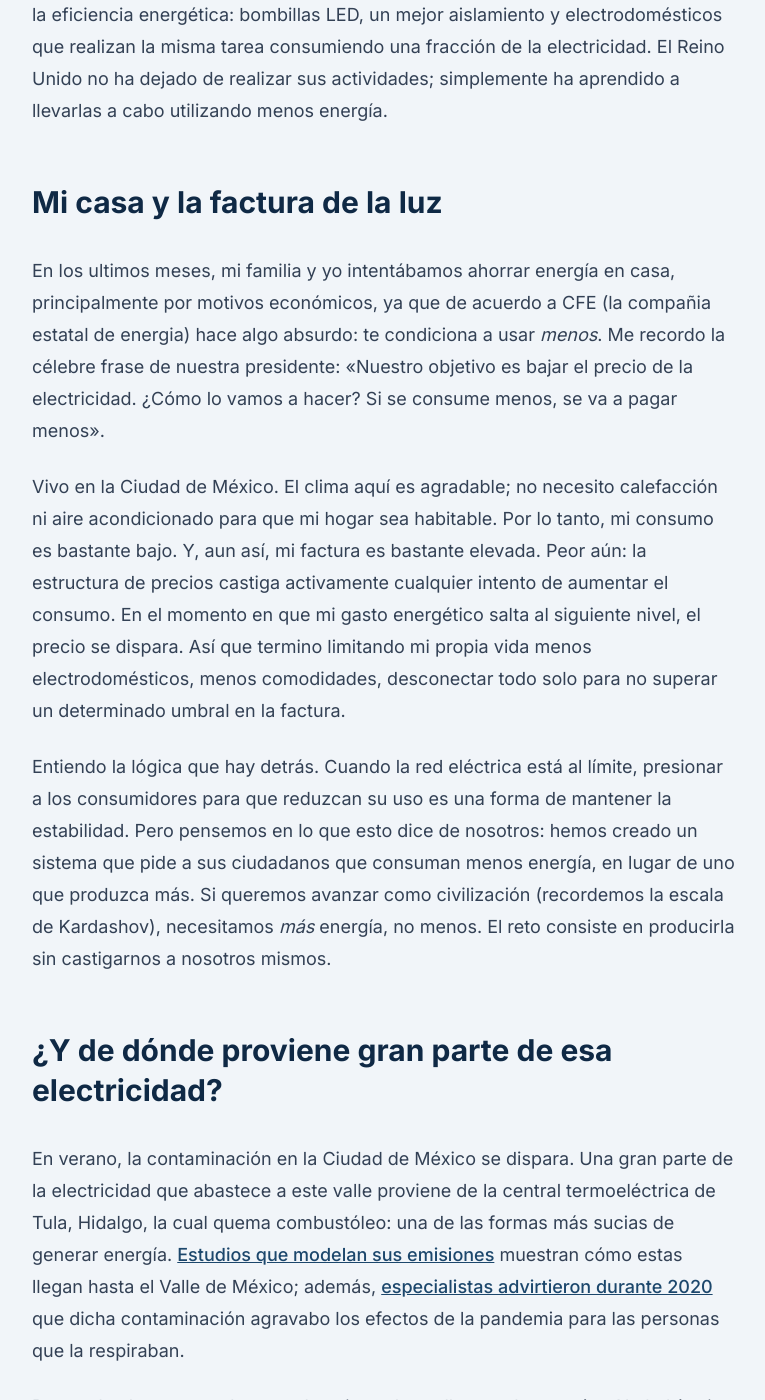
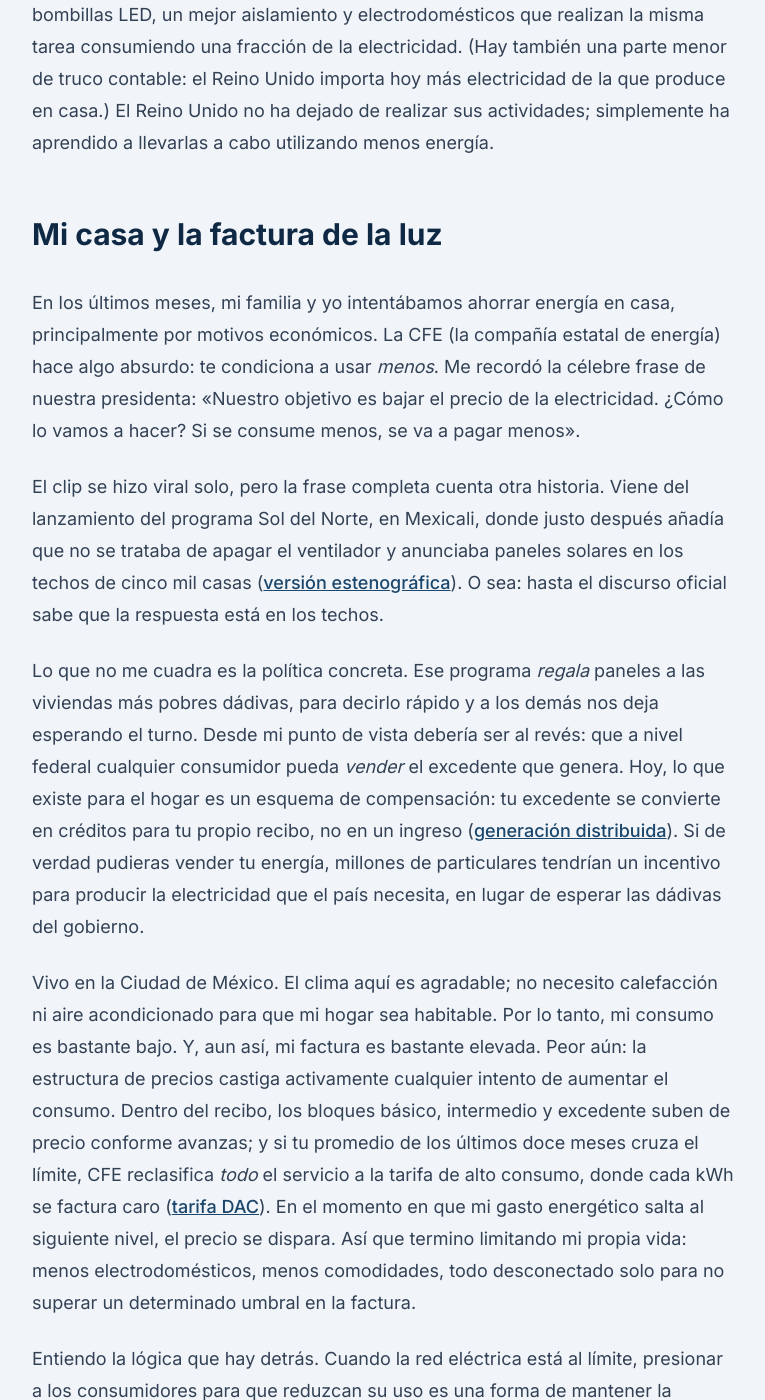
Before and after one commit to 3zcurdia/3zcurdia.github.io, a Jekyll site: the page built from _posts/2026-10-15-future-energy-latam.md, in a window 1280 px wide and 1400 px high, scrolled down 1705 px. Shown: the whole window, without its empty margins (256-1021 px from the left). Built offline with Jekyll 4.4.1, drawn with Linux system fonts in a browser that asks for light colours; nearby versions of some CDN libraries; some of the changed text lies outside the part shown.

Commit message:
Copy fix the article

```diff
--- a/_posts/2026-10-15-future-energy-latam.md
+++ b/_posts/2026-10-15-future-energy-latam.md
@@ -11,70 +11,80 @@
   - AI assisted
 ---
 
-Hace unos días, me meti en en uno de esos hoyos del internet que comienzan con un articulo y terminan llevándote a cuestionar todo el modelo energético de tu país. Todo empezó con [este artículo de Our World in Data](https://ourworldindata.org/data-insights/electricity-generation-per-person-in-the-united-kingdom-has-fallen-by-a-third-from-its-early-2000s-peak) sobre la generación de electricidad en el Reino Unido.
+Hace unos días me metí en uno de esos hoyos del internet que comienzan con un artículo y terminan llevándote a cuestionar todo el modelo energético de tu país. Todo empezó con [este artículo de Our World in Data](https://ourworldindata.org/data-insights/electricity-generation-per-person-in-the-united-kingdom-has-fallen-by-a-third-from-its-early-2000s-peak) sobre la generación de electricidad en el Reino Unido.
 
-El titular me sorprendió: la generación de electricidad por habitante en el Reino Unido ha caído un tercio respecto a su punto máximo a principios de la década de 2000. En 2003, a cada británico le correspondían unos 6700 kWh de electricidad generada anualmente. Hoy, la cifra ronda los 4200 kWh, un nivel similar al que tenía el país a finales de la década de 1960.
+El titular me sorprendió: la generación de electricidad por habitante en el Reino Unido ha caído un tercio respecto a su punto máximo a principios de la década de 2000. En 2003, a cada británico le correspondían unos 6,700 kWh de electricidad generada al año; hoy, la cifra ronda los 4,200 kWh, un nivel similar al que tenía el país a finales de la década de 1960.
 
-Al revisar los totales, resultó que **México genera más electricidad que Reino Unido**. En 2025, generamos cerca de [357 TWh, frente a los 292 TWh del Reino Unido](https://ourworldindata.org/grapher/electricity-mix?tab=line&country=MEX%7EGBR%7ECOL%7EARG%7ECHL&mapSelect=%7EMEX&tableSearch=uk&source=total&metric=generation&frequency=annual). Como referencia, en 2014 el Reino Unido generaba 338 TWh; desde entonces, su producción ha seguido disminuyendo, mientras que la nuestra ha continuado creciendo. Los superamos alrededor de 2018 y no hemos mirado atrás. (Por cierto, Brasil alcanza los 750 TWh: el doble de lo que produce México).
+Al revisar los totales, resultó que **México genera más electricidad que Reino Unido**. En 2025 generamos cerca de [357 TWh, frente a los 292 TWh del Reino Unido](https://ourworldindata.org/grapher/electricity-mix?tab=line&country=MEX%7EGBR%7ECOL%7EARG%7ECHL&mapSelect=%7EMEX&tableSearch=uk&source=total&metric=generation&frequency=annual). Como referencia, en 2014 el Reino Unido generaba 338 TWh; desde entonces su producción ha seguido disminuyendo, mientras que la nuestra ha seguido creciendo. Los superamos alrededor de 2018 y no hemos mirado atrás. (Por cierto: Brasil alcanza los 750 TWh, el doble de lo que produce México).
 
-Entonces me pregunte
+Entonces me pregunté.
 
-## ¿No se supone que los países ricos deben consumir *más* energía?
+## ¿No se supone que los países desarrollados deben consumir *más* energía?
 
-Existe una idea muy conocida la escala de Kardashov, propuesta por el astrónomo soviético [Nikolái Kardashov](https://en.wikipedia.org/wiki/Nikolai_Kardashev) en 1964 (a menudo atribuida erróneamente a Isaac Asimov) que clasifica a las civilizaciones según la cantidad de energía que consumen. Una civilización de tipo I utiliza toda la energía disponible en su planeta; una de tipo II emplea la energía de todo su sistema solar; y una de tipo III aprovecha la energía de su galaxia al completo. Bajo este criterio, la humanidad actual se sitúa en algún punto entre el tipo 0 y el tipo I: ni siquiera estamos aprovechando aún todo lo que la Tierra nos ofrece.
+Existe una idea muy conocida: la escala de Kardashov, propuesta por el astrónomo soviético [Nikolái Kardashov](https://en.wikipedia.org/wiki/Nikolai_Kardashev) en 1964 (a veces atribuida, por error, a Isaac Asimov), que clasifica a las civilizaciones según la cantidad de energía que consumen. Una civilización de tipo I utiliza toda la energía disponible en su planeta; una de tipo II aprovecha la energía de su estrella; y una de tipo III la de su galaxia al completo. Bajo este criterio, la humanidad actual se sitúa en algún punto entre el tipo 0 y el tipo I: ni siquiera estamos aprovechando aún todo lo que la Tierra nos ofrece.
 
 La regla general siempre ha sido sencilla: cuanto más avanzada es una civilización, más energía consume.
 
 Esto es lo que hace que el gráfico sobre el Reino Unido resulte tan sorprendente. Uno de los países más ricos del mundo está generando *menos* electricidad que hace veinte años. ¿Acaso están retrocediendo?
 
-El propio artículo ofrece la respuesta, y es una respuesta acertada. Parte de este descenso se debe a la desindustrialización: las fábricas se marcharon y fueron sustituidas por el sector servicios. Pero, en gran medida, se debe simplemente a la eficiencia energética: bombillas LED, un mejor aislamiento y electrodomésticos que realizan la misma tarea consumiendo una fracción de la electricidad. El Reino Unido no ha dejado de realizar sus actividades; simplemente ha aprendido a llevarlas a cabo utilizando menos energía.
+El propio artículo da la respuesta, y es acertada. Parte de este descenso se debe a la desindustrialización: las fábricas se marcharon y fueron sustituidas por el sector servicios. Pero, en gran medida, se debe simplemente a la eficiencia energética: bombillas LED, un mejor aislamiento y electrodomésticos que realizan la misma tarea consumiendo una fracción de la electricidad. (Hay también una parte menor de truco contable: el Reino Unido importa hoy más electricidad de la que produce en casa.) El Reino Unido no ha dejado de realizar sus actividades; simplemente ha aprendido a llevarlas a cabo utilizando menos energía.
 
 ## Mi casa y la factura de la luz
 
-En los ultimos meses, mi familia y yo intentábamos ahorrar energía en casa, principalmente por motivos económicos, ya que de acuerdo a CFE (la compañia estatal de energia) hace algo absurdo: te condiciona a usar *menos*. Me recordo la célebre frase de nuestra presidente: «Nuestro objetivo es bajar el precio de la electricidad. ¿Cómo lo vamos a hacer? Si se consume menos, se va a pagar menos».
+En los últimos meses, mi familia y yo intentábamos ahorrar energía en casa, principalmente por motivos económicos. La CFE (la compañía estatal de energía) hace algo absurdo: te condiciona a usar *menos*. Me recordó la célebre frase de nuestra presidenta: «Nuestro objetivo es bajar el precio de la electricidad. ¿Cómo lo vamos a hacer? Si se consume menos, se va a pagar menos».
 
-Vivo en la Ciudad de México. El clima aquí es agradable; no necesito calefacción ni aire acondicionado para que mi hogar sea habitable. Por lo tanto, mi consumo es bastante bajo. Y, aun así, mi factura es bastante elevada. Peor aún: la estructura de precios castiga activamente cualquier intento de aumentar el consumo. En el momento en que mi gasto energético salta al siguiente nivel, el precio se dispara. Así que termino limitando mi propia vida menos electrodomésticos, menos comodidades, desconectar todo solo para no superar un determinado umbral en la factura.
+El clip se hizo viral solo, pero la frase completa cuenta otra historia. Viene del lanzamiento del programa Sol del Norte, en Mexicali, donde justo después añadía que no se trataba de apagar el ventilador y anunciaba paneles solares en los techos de cinco mil casas ([versión estenográfica](https://www.gob.mx/presidencia/articulos/version-estenografica-banderazo-del-programa-sol-del-norte-de-paneles-fotovoltaicos)). O sea: hasta el discurso oficial sabe que la respuesta está en los techos.
 
-Entiendo la lógica que hay detrás. Cuando la red eléctrica está al límite, presionar a los consumidores para que reduzcan su uso es una forma de mantener la estabilidad. Pero pensemos en lo que esto dice de nosotros: hemos creado un sistema que pide a sus ciudadanos que consuman menos energía, en lugar de uno que produzca más. Si queremos avanzar como civilización (recordemos la escala de Kardashov), necesitamos *más* energía, no menos. El reto consiste en producirla sin castigarnos a nosotros mismos.
+Lo que no me cuadra es la política concreta. Ese programa *regala* paneles a las viviendas más pobres dádivas, para decirlo rápido y a los demás nos deja esperando el turno. Desde mi punto de vista debería ser al revés: que a nivel federal cualquier consumidor pueda *vender* el excedente que genera. Hoy, lo que existe para el hogar es un esquema de compensación: tu excedente se convierte en créditos para tu propio recibo, no en un ingreso ([generación distribuida](https://www.gob.mx/cre-historico/articulos/preguntas-frecuentes-sobre-generacion-distribuida)). Si de verdad pudieras vender tu energía, millones de particulares tendrían un incentivo para producir la electricidad que el país necesita, en lugar de esperar las dádivas del gobierno.
 
-## ¿Y de dónde proviene gran parte de esa electricidad?
+Vivo en la Ciudad de México. El clima aquí es agradable; no necesito calefacción ni aire acondicionado para que mi hogar sea habitable. Por lo tanto, mi consumo es bastante bajo. Y, aun así, mi factura es bastante elevada. Peor aún: la estructura de precios castiga activamente cualquier intento de aumentar el consumo. Dentro del recibo, los bloques básico, intermedio y excedente suben de precio conforme avanzas; y si tu promedio de los últimos doce meses cruza el límite, CFE reclasifica *todo* el servicio a la tarifa de alto consumo, donde cada kWh se factura caro ([tarifa DAC](https://app.cfe.mx/Aplicaciones/CCFE/Tarifas/TarifasCRECasa/Tarifas/TarifaDAC.aspx)). En el momento en que mi gasto energético salta al siguiente nivel, el precio se dispara. Así que termino limitando mi propia vida: menos electrodomésticos, menos comodidades, todo desconectado solo para no superar un determinado umbral en la factura.
 
-En verano, la contaminación en la Ciudad de México se dispara. Una gran parte de la electricidad que abastece a este valle proviene de la central termoeléctrica de Tula, Hidalgo, la cual quema combustóleo: una de las formas más sucias de generar energía. [Estudios que modelan sus emisiones](https://iniciativaclimatica.org/wp-content/uploads/2021/05/Termoeléctrica-Tula_190521-3-1.pdf) muestran cómo estas llegan hasta el Valle de México; además, [especialistas advirtieron durante 2020](https://www.proceso.com.mx/nacional/2020/5/6/termoelectrica-de-tula-agrava-efectos-de-la-pandemia-dicen-especialistas-242472.html) que dicha contaminación agravabo los efectos de la pandemia para las personas que la respiraban.
+Entiendo la lógica que hay detrás. Cuando la red eléctrica está al límite, presionar a los consumidores para que reduzcan su uso es una forma de mantener la estabilidad. Pero pensemos en lo que esto dice de nosotros: **hemos creado un sistema que pide a sus ciudadanos que consuman menos energía, en lugar de uno que produzca más**. Si queremos avanzar como civilización —recordemos la escala de Kardashov—, necesitamos *más* energía, no menos. El reto consiste en producirla sin castigarnos a nosotros mismos.
 
-Recuerdo claramente, durante el encierro, las calles estaban vacías. No había ni un solo automóvil en la ciudad. Y, aun así, los niveles de contaminación seguían siendo altísimos. Basicamente generar nuestra electricidad, nos esta matando.
+## ¿Y de dónde viene esa electricidad?
+
+En verano, la contaminación en la Ciudad de México se dispara, y parte del problema tiene nombre y apellido: Tula, Hidalgo. Ahí está la termoeléctrica Francisco Pérez Ríos, que quema combustóleo, una de las formas más sucias de generar energía —con un 3 % a 4 % de azufre, cuando la norma permite el 2 % ([especialistas](https://www.proceso.com.mx/nacional/2020/5/6/termoelectrica-de-tula-agrava-efectos-de-la-pandemia-dicen-especialistas-242472.html))—. [Estudios que modelan sus emisiones](https://iniciativaclimatica.org/wp-content/uploads/2021/05/Termoeléctrica-Tula_190521-3-1.pdf) muestran cómo el penacho llega hasta el Valle de México, y hay quien calcula que la planta aporta hasta el 50 % del dióxido de azufre de la región ([energía](https://energiahoy.com/oil-gas/tula-inicia-su-transicion-energetica-termoelectrica-dejara-el-combustoleo)). En 2020, además, [especialistas advirtieron](https://www.proceso.com.mx/nacional/2020/5/6/termoelectrica-de-tula-agrava-efectos-de-la-pandemia-dicen-especialistas-242472.html) que dicha contaminación agravabó los efectos de la pandemia para las personas que la respiraban.
+
+Yo lo viví. Durante el encierro recuerdo las calles completamente vacías: ni un solo automóvil en la ciudad. Y, aun así, los niveles de contaminación seguían siendo altísimos. Los datos confirman la impresión: en la ZMVM dejaron de circular el 60 % de los vehículos y el monóxido de carbono bajó 28 %, pero el ozono —el que desata las contingencias— no mejoró ([SEDEMA](https://sedema.cdmx.gob.mx/comunicacion/nota/calidad-del-aire-en-la-zmvm-y-pandemia-covid-19)).
+
+Básicamente: generar nuestra electricidad nos está matando.
 
 ## Lo extraño de la vida moderna
 
-Hay algo pienso constantemente. Cuando era niño, en los años 90 y principios de los 2000, mis padres sin duda tenían dificultades para pagar los gastos del hogar, Pero la factura de energía nunca fue el problema. Quizás olvidábamos pagar en tiempo, pero el costo de de la misma nunca resultaba escandaloso. Pensemos en la tecnología de aquella época: una sola bombilla consumía más electricidad que toda la iluminación LED que tengo hoy en casa. Encender el viejo televisor suponía un gran consumo energético; una vez abrí un televisor pequeño y recibí una descarga eléctrica de su transformador. Todo funcionaba con aquellos transformadores pesados y ineficientes.
+Hay algo en lo que pienso constantemente. Cuando era niño, en los años 90 y principios de los 2000, mis padres sin duda tenían dificultades para pagar los gastos de la casa. Pero la factura de energía nunca fue el problema: quizás olvidábamos pagarla a tiempo, pero el costo de la misma nunca resultaba escandaloso. Pensemos en la tecnología de aquella época: un solo foco incandescente de 60 a 100 W consumía más electricidad que toda la iluminación LED que tengo hoy en casa. Encender el viejo televisor suponía un gran consumo energético; una vez abrí uno pequeño y recibí una descarga eléctrica de su transformador. Todo funcionaba con aquellos transformadores pesados e ineficientes.
 
-¿Y hoy? Nuestros transformadores son electrónicos, nuestras luces son LED y nuestras pantallas consumen muy poca energía. Tenemos más dispositivos que nunca, y cada uno de ellos utiliza *menos* energía que sus predecesores. Incluso las computadoras de trabajo consumen menos energia que en los 2000s.
+¿Y hoy? Nuestros transformadores son electrónicos, nuestras luces son LED y nuestras pantallas consumen muy poca energía. Tenemos más dispositivos que nunca, y cada uno de ellos utiliza *menos* energía que sus predecesores. Incluso las computadoras de trabajo consumen menos energía.
 
 Y, aun así, la factura sigue subiendo. Entonces, ¿qué está pasando?
 
-Está claro que consumir menos no es la verdadera solucion. La eficiencia no es lo mismo que la austeridad. La lección es que la vida moderna implica utilizar *más* energía, pero de una forma más inteligente y producida de manera más limpia.
+Está claro que consumir menos no es la verdadera solución. **La eficiencia no es lo mismo que la austeridad.** La vida moderna implica utilizar *más* energía, pero de una forma más inteligente y producida de manera más limpia.
 
 ## Vivimos en el lado soleado del planeta
 
-México se encuentra entre el Trópico de Cáncer y el Trópico de Capricornio. Recibimos una mayor radiación solar que Europa o Estados Unidos. [Alrededor del 70 % del territorio nacional](https://en.wikipedia.org/wiki/Solar_power_in_Mexico) recibe más de 4,5 kWh de energía solar por metro cuadrado al día. Para ponerlo en perspectiva: una extensión desértica de 25x25 km apenas el 0,01 % del país, si estuviera cubierta con paneles solares convencionales, podría abastecer de electricidad a *todo* México.
+El Trópico de Cáncer cruza México de lado a lado, y el país baja hasta los 14° de latitud norte: estamos mucho más cerca del ecuador que Europa o la mayor parte de Estados Unidos. Recibimos, por eso, una mayor radiación solar que ellos. [Alrededor del 70 % del territorio nacional](https://en.wikipedia.org/wiki/Solar_power_in_Mexico) recibe más de 4,5 kWh de energía solar por metro cuadrado al día.
 
-Y, sin embargo, a las políticas públicas nunca les ha interesado realmente este tema. El modelo de incentivos de la gran empresa estatal consiste en cobrarnos mas por cada kWh que consumimos, no en liberarnos de la factura. Nadie en este sistema esta realmente motivado a que el consumidor produzca su propia energía.
+Para ponerlo en perspectiva: México genera unos [357 TWh de electricidad al año](https://ourworldindata.org/grapher/electricity-mix?tab=line&country=MEX%7EGBR%7ECOL%7EARG%7ECHL&mapSelect=%7EMEX&tableSearch=uk&source=total&metric=generation&frequency=annual). Con paneles de hoy, un cuadrado de unos 30 km por lado —unos 900 km²— en el desierto de Sonora cubriría esa cantidad entera. ¿Cuánto es 900 km²? Menos del 0,05 % del territorio nacional.
 
-## En la práctica, ¿Cómo sería?
+> No pretendo que esto sea un paper científico. La famosa versión de este ejercicio habla de un cuadrado de 25 km por lado con paneles de hace una década; con el consumo de 2025 y con los paneles de hoy, el cuadrado crece un poco. El punto se mantiene: una fracción ridícula del desierto basta.
 
-Siendo honestos: una instalación solar es costosa y, si no eres propietario de tu vivienda, puede no tener ningún sentido; inviertes el dia de hoy, pero mañana te mudas y es otra persona quien aprovecha el beneficio. Es una realidad, pero una política publica resolveria este problema.
+Y, sin embargo, a las políticas públicas nunca les ha interesado realmente este tema. El modelo de incentivos de la gran empresa estatal consiste en cobrarnos más por cada kWh que consumimos, no en liberarnos de la factura. Nadie en este sistema está realmente motivado en que el consumidor produzca su propia energía.
 
-Si el consumo diurno se cubre con paneles solares, la mayor cantidad de energia requerida estaria cubierta. Dado que la vida transcurre durante las horas de sol: trabajar, cocinar, lavar la ropa, transportarse, etc. Por la noche, descansas viendo la televisión o escuchado música, actividades que consumen menos energía por menos tiempo. Solo tendrías que pagar a la compañía eléctrica por el consumo nocturno. Y sí, esa energía nocturna podria seguir proviniendo de la quema de combustibles, pero la cantidad total de combustible quemado se reduciría drásticamente.
+## En la práctica, ¿cómo sería?
 
-Ahora, llevemos esta idea a mayor escala, digamos que el 10% de la ciudad, aprox 786 km2 se cubriera con paneles solares. Anterioement mencione un area de 25x25 km que son 625 km2 menos que el 10% de la ciudad podria abastecer energeticamente al pais entero. Simplemente los techos de las grandes ciudades América Latina están ahí, vacíos, bajo uno de los mejores soles del mundo, y no hay politica publica que vea esto.
+Siendo honestos: una instalación solar es costosa y, si no eres propietario de tu vivienda, puede no tener ningún sentido; inviertes el día de hoy, pero mañana te mudas y es otra persona quien aprovecha el beneficio. Es una realidad, pero una política pública resolvería este problema.
+
+Si el consumo diurno se cubre con paneles solares, la mayor cantidad de energía requerida estaría cubierta, dado que la vida transcurre durante las horas de sol: trabajar, cocinar, lavar la ropa, transportarse. Por la noche descansas viendo la televisión o escuchando música, actividades que consumen menos energía por menos tiempo. Solo tendrías que pagar a la compañía eléctrica por el consumo nocturno. Y sí, esa energía nocturna podría seguir proviniendo de la quema de combustibles, pero la cantidad total de combustible quemado se reduciría drásticamente.
+
+Ahora llevemos esta idea a mayor escala. El área metropolitana del Valle de México mide unos 7,866 km²; su 10 % son unos 786 km², casi lo que ocupa el cuadrado del desierto. En otras palabras: con poco más del 10 % de una sola ciudad cubierto de paneles, México entero tendría su electricidad. Simplemente los techos de las grandes ciudades de América Latina están ahí, vacíos, bajo uno de los mejores soles del mundo, y no hay política pública que vea esto.
 
 ## El futuro no debería oler a humo
 
-Como sociedades latinoamericanas, debemos impulsar la energía solar a nivel doméstico y el autoconsumo, y depender menos de un sistema centralizado que haciendo un lado el problema de los apagones, ninguna compañia electrica en la región avanza al ritmo que necesitamos.
+Como sociedades latinoamericanas, debemos impulsar la energía solar a nivel doméstico y el autoconsumo, y depender menos de un sistema centralizado que —dejando a un lado el tema de los apagones— ninguna compañía eléctrica de la región avanza al ritmo que necesitamos.
 
-Porque si queremos que nuestras economías crezcan, necesitaremos más energía, no menos. Y, hoy por hoy, la única forma de producir mucha más energía a gran escala es quemando combustibles fósiles. Esto no puede ser nuestro futuro.
+Porque si queremos que nuestras economías crezcan, necesitaremos más energía, no menos. Y cada vez que un país ha necesitado mucha más energía en poco tiempo, la vía por defecto ha sido quemar más combustibles fósiles. Esto no puede ser nuestro futuro.
 
-El futuro debería consistir en ciudades llenas de paneles solares y edificios energéticamente eficientes; con tejados que generan energía mientras nosotros trabajamos. Quizás, llegar al punto que tantos paneles que los aviones tengan que ajustar sus rutas a ciertas horas debido al reflejo. Sería un buen problema que tener.
+El futuro debería consistir en ciudades llenas de paneles solares y edificios energéticamente eficientes; con techos que generan energía mientras nosotros trabajamos. Quizá hasta lleguemos al punto de que tantos paneles obliguen a los aviones a ajustar sus rutas a ciertas horas por el reflejo. Sería un buen problema a tener.
 
-Y no estamos solos en esto. La misma lógica se aplica a gran parte de África, zonas de Asia y Oceanía; pero América Latina tiene una oportunidad de ore en convertirse en la primera región en dominar la eficiencia solar.
+Y no estamos solos en esto. La misma lógica se aplica a gran parte de África, zonas de Asia y Oceanía; pero América Latina tiene una oportunidad de oro en convertirse en la primera región en dominar la energía solar.
 
 Así que, la próxima vez que llegue tu factura de electricidad, antes de enojarte por el costo, mira hacia tu techo.
```
Also changed, not shown: .opencode/skills/copywrite-post/references/blog-voice.md.
